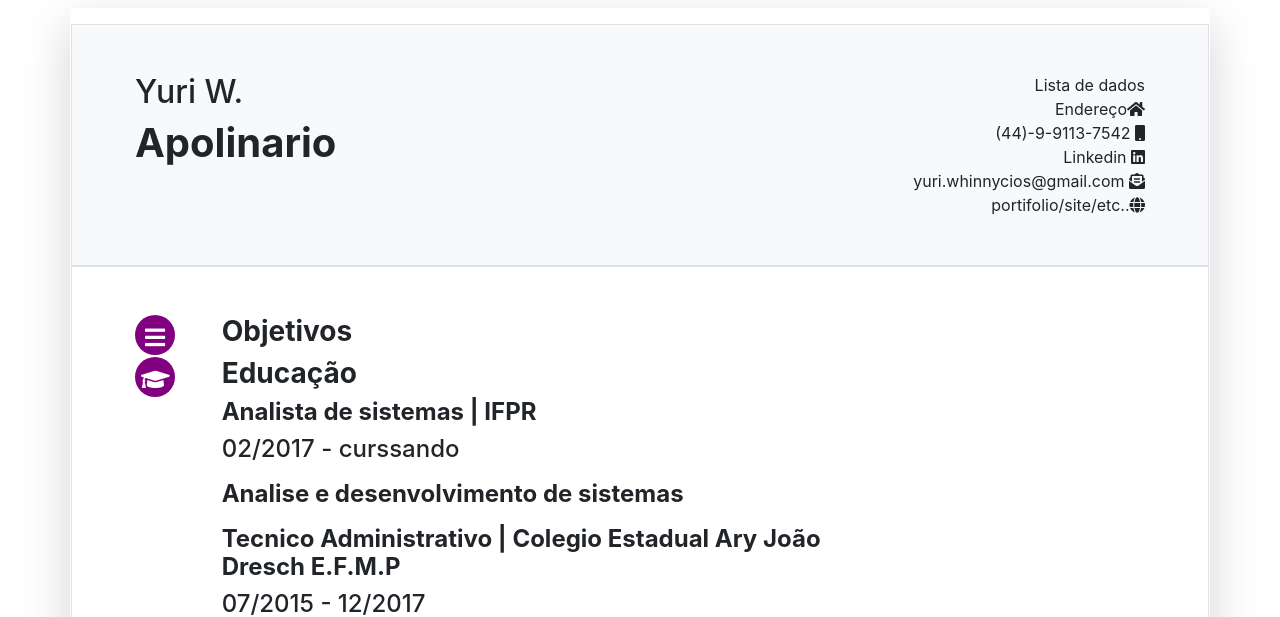
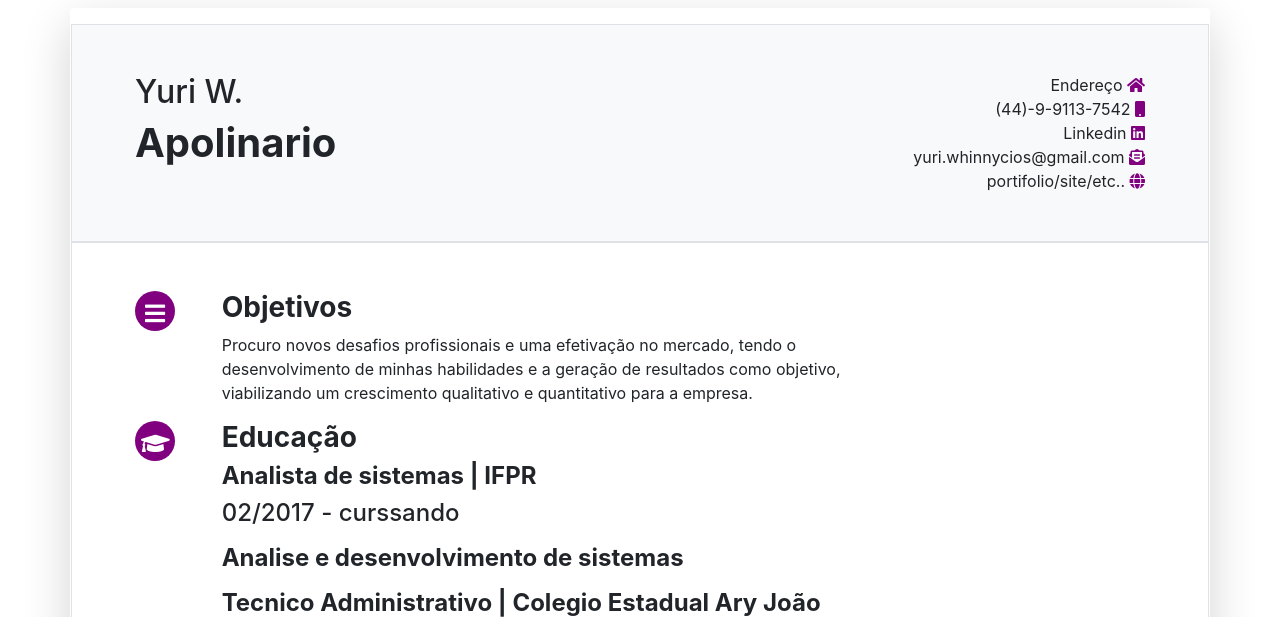
Before and after one commit to YuriApolinario/sitemaBarbearia, a Django app: page /curriculo/ in a window 1280 px wide. Shown: the top 617 px of the page. Run offline with Django 3.2, Linux system fonts and the light colour scheme; some libraries are stand-ins or nearby versions.

Commit message:
finalizado o projeto de Topicos especiais

```diff
--- a/barbearia/agendamento/templates/curriculo.html
+++ b/barbearia/agendamento/templates/curriculo.html
@@ -24,6 +24,12 @@
 
          /* Agora a mágica */
          /* border-radius: 50%; */
+       }
+       .cor{
+         width:"20px";
+         height:"20px";
+         color: #800080;
+
        }
        .inline{
          display: inline-block;
@@ -53,7 +59,7 @@
 
         <div class="col-lg-8 ">
           <div class="">
-            <h2> Yuri W. </h2>
+            <h2 class="font-weight"> Yuri W. </h2>
             <h1 class="font-weight-bold">Apolinario</h1>
 
           </div>
@@ -61,12 +67,12 @@
         </div>
 
           <div class="col-lg text-right">
-            Lista de dados <br>
-            Endereço<i class="fa fa-home" aria-hidden="true"></i><br>
-            (44)-9-9113-7542 <i class="fas fa-mobile"></i><br>
-            Linkedin <i class="fab fa-linkedin"></i><br>
-            yuri.whinnycios@gmail.com <i class="fas fa-envelope-open-text"></i><br>
-            portifolio/site/etc..<i class="fas fa-globe"></i>
+
+            Endereço <i class="fa fa-home rounded cor"  aria-hidden="true"></i><br>
+            (44)-9-9113-7542 <i class="fas fa-mobile cor"></i><br>
+            Linkedin <i class="fab fa-linkedin cor"></i><br>
+            yuri.whinnycios@gmail.com <i class="fas fa-envelope-open-text cor"></i><br>
+            portifolio/site/etc.. <i class="fas fa-globe cor"></i>
              <br>
 
 
@@ -88,6 +94,7 @@
             </div>
             <div class="col-8">
               <h3 class="font-weight-bold ">Objetivos</h3>
+              <p>Procuro novos desafios profissionais e uma efetivação no mercado, tendo o desenvolvimento de minhas habilidades e a geração de resultados como objetivo, viabilizando um crescimento qualitativo e quantitativo para a empresa.</p>
             </div>
           </div>
 
--- a/barbearia/agendamento/templates/index.html
+++ b/barbearia/agendamento/templates/index.html
@@ -73,9 +73,9 @@
               </a>
             </li>
             <li class="nav-item">
-              <a class="nav-link" href="#">
+              <a class="nav-link" href="{% url 'sobre' %}">
                 <img src="static/images/icons/2.png" alt="">
-                <span class="menu-title">Widgets</span>
+                <span class="menu-title">Sobre</span>
               </a>
             </li>
 
```
